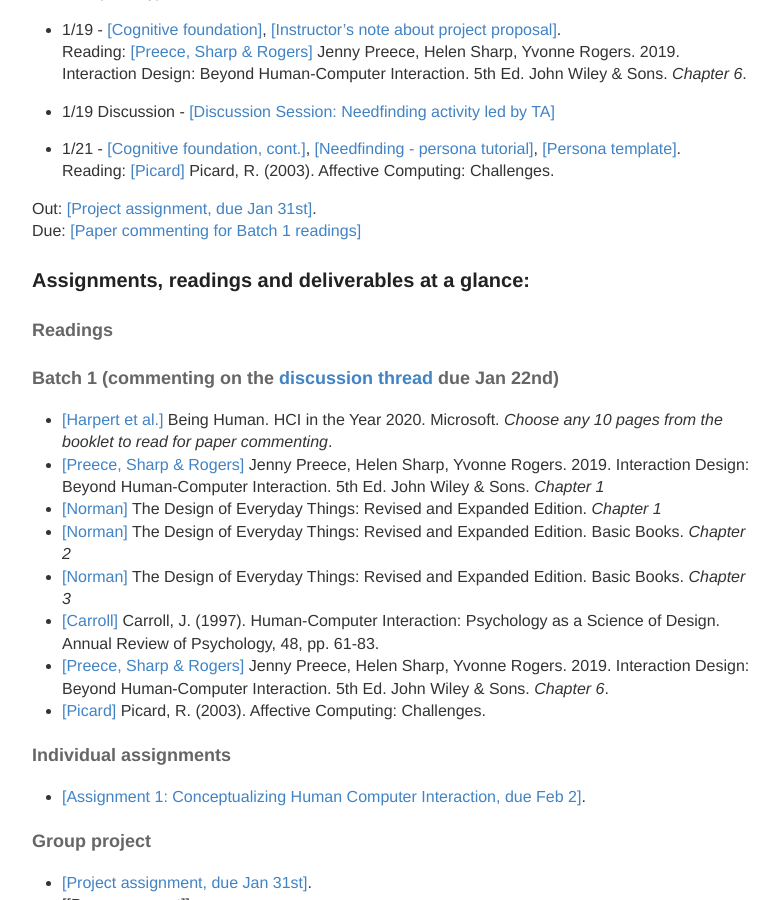
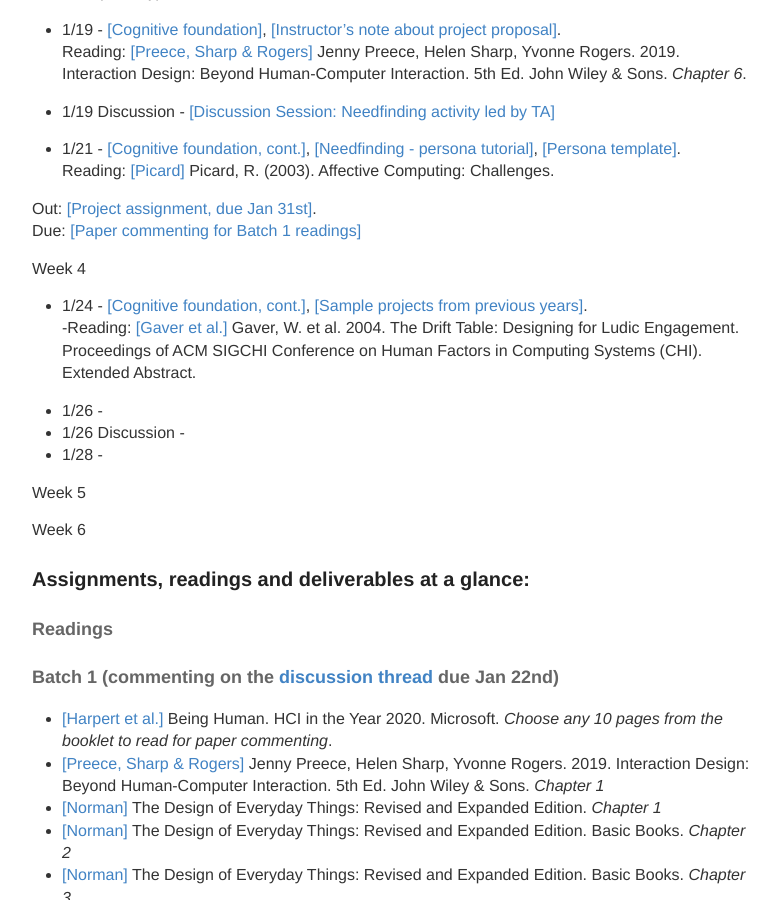
Before and after one commit to hciwang/hciwang.github.io, a Jekyll site: the page built from _posts/2022-1-1-lectures.md, in a window 1280 px wide and 900 px high, scrolled down 1150 px. Shown: the whole window, without its empty margins (248-1027 px from the left). Built offline with Jekyll 4.4.1, drawn with Linux system fonts in a browser that asks for light colours.

Commit message:
Update 2022-1-1-lectures.md

```diff
--- a/_posts/2022-1-1-lectures.md
+++ b/_posts/2022-1-1-lectures.md
@@ -50,7 +50,17 @@
 Out: [[Project assignment, due Jan 31st]](https://canvas.ucdavis.edu/courses/633616/assignments/820408).
 Due: [[Paper commenting for Batch 1 readings]](https://canvas.ucdavis.edu/courses/633616/discussion_topics/854174)
 
+Week 4
+- 1/24 - [[Cognitive foundation, cont.]](https://canvas.ucdavis.edu/courses/633616/files/folder/Lecture%20slides?preview=15344336), [[Sample projects from previous years]](https://canvas.ucdavis.edu/courses/539971/files/folder/Lectures?preview=11506090).
+-Reading: [[Gaver et al.]](https://canvas.ucdavis.edu/courses/539971/files/folder/Readings%20(incomplete.%20check%20main%20website%20for%20complete%20readings)?preview=11505810) Gaver, W. et al. 2004. The Drift Table: Designing for Ludic Engagement. Proceedings of ACM SIGCHI Conference on Human Factors in Computing Systems (CHI). Extended Abstract.
 
+- 1/26 -
+- 1/26 Discussion -
+- 1/28 -
+
+Week 5
+
+Week 6
 
 ### Assignments, readings and deliverables at a glance:
 
```
